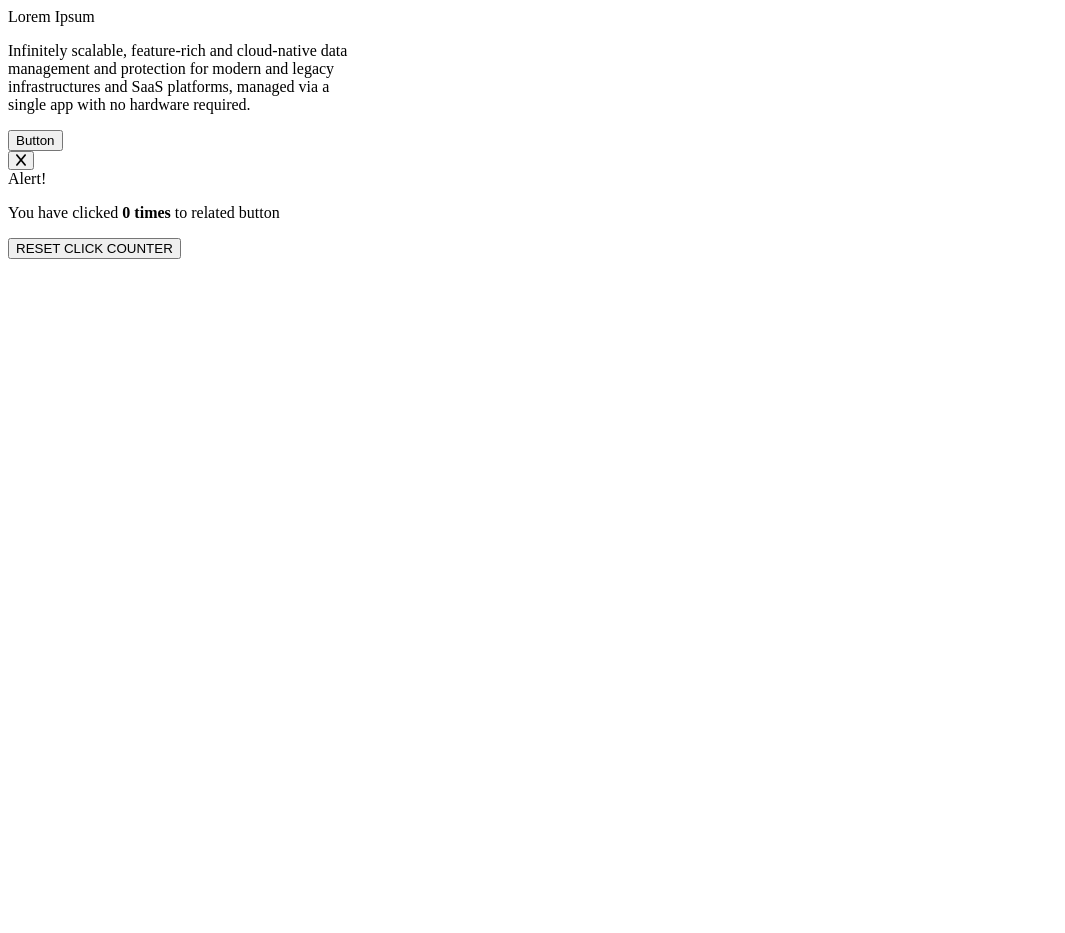
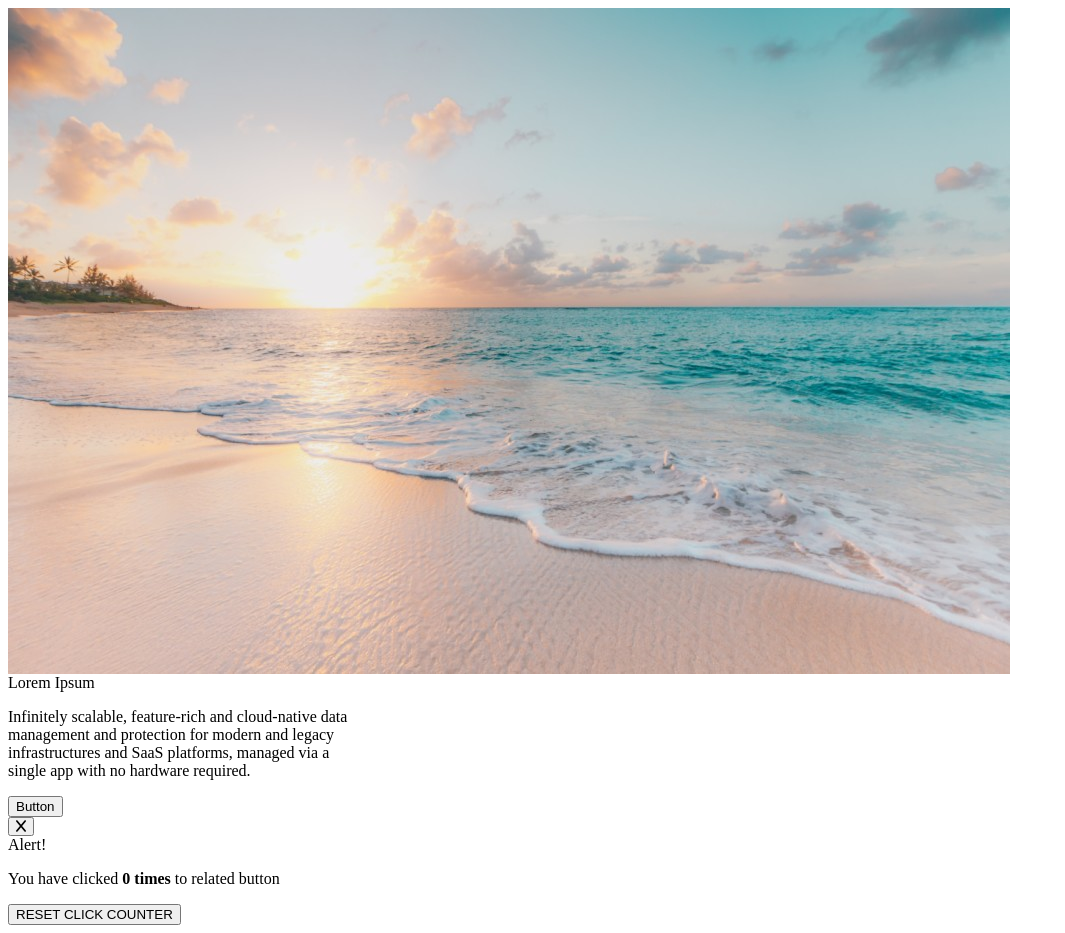
Before and after one commit to isccown125/zadanie-rekrutacyjne, a website: page index.html in a window 1280 px wide. Shown: the whole page, without its empty margins (0-1065 px from the left). Before the commit the page ends 800 px from the top, so only its background shows below. Drawn offline with nearby package versions, Linux system fonts and the light colour scheme; files that its build step writes are made by us from their sources; the site is published under a folder, as on GitHub Pages, so addresses that start at the root find nothing.

Commit message:
Update index.html

```diff
--- a/index.html
+++ b/index.html
@@ -11,7 +11,7 @@
 
     <section id="desktop">
         <div class="container __desktop_content">
-            <img src="/images/sean-o-KMn4VEeEPR8-unsplash_1_s6zmfh_c_scale,w_1002.jpg" alt="" class="img-sean">
+            <img src="images/sean-o-KMn4VEeEPR8-unsplash_1_s6zmfh_c_scale,w_1002.jpg" alt="" class="img-sean">
             <div class="__content __description_content">
                 <span class="title">Lorem Ipsum</span>
                 <p class="description">Infinitely scalable, feature-rich and cloud-native data <br>
```
